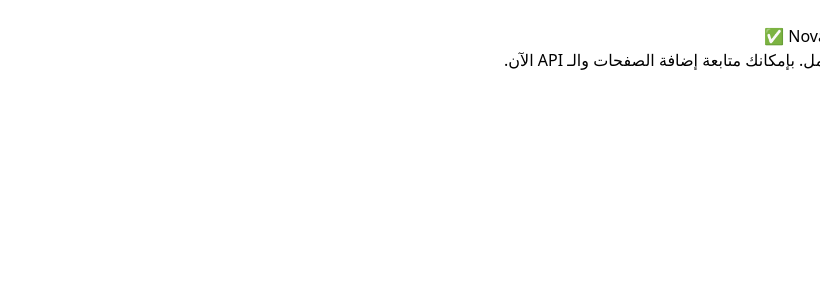
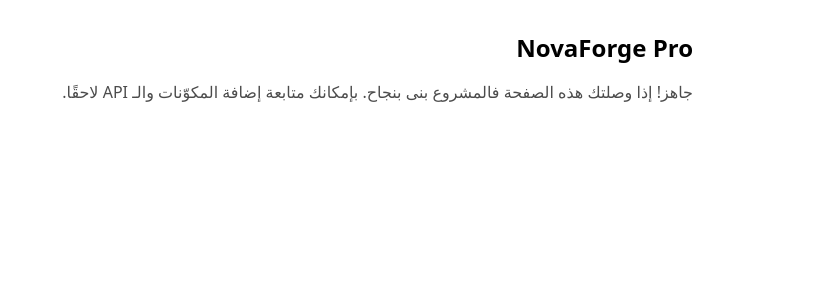
Before and after one commit to hasabatkd-hub/NovaForge-Pro, a Next.js app: page / in a window 1280 px wide. Shown: the top 300 px of the page, without its empty margins (460-1280 px from the left). Built offline with nearby package versions, Linux system fonts and the light colour scheme.

Commit message:
Update page.jsx

```diff
--- a/app/page.jsx
+++ b/app/page.jsx
@@ -1,8 +1,12 @@
+// app/page.jsx
 export default function Home() {
   return (
-    <main style={{ padding: 24 }}>
-      <h1>NovaForge Pro ✅</h1>
-      <p>المشروع يعمل. بإمكانك متابعة إضافة الصفحات والـ API الآن.</p>
+    <main className="p-8 max-w-3xl mx-auto">
+      <h1 className="text-2xl font-bold mb-4">NovaForge Pro</h1>
+      <p className="opacity-70">
+        جاهز! إذا وصلتك هذه الصفحة فالمشروع بنى بنجاح. بإمكانك متابعة إضافة
+        المكوّنات والـ API لاحقًا.
+      </p>
     </main>
   );
 }
```
